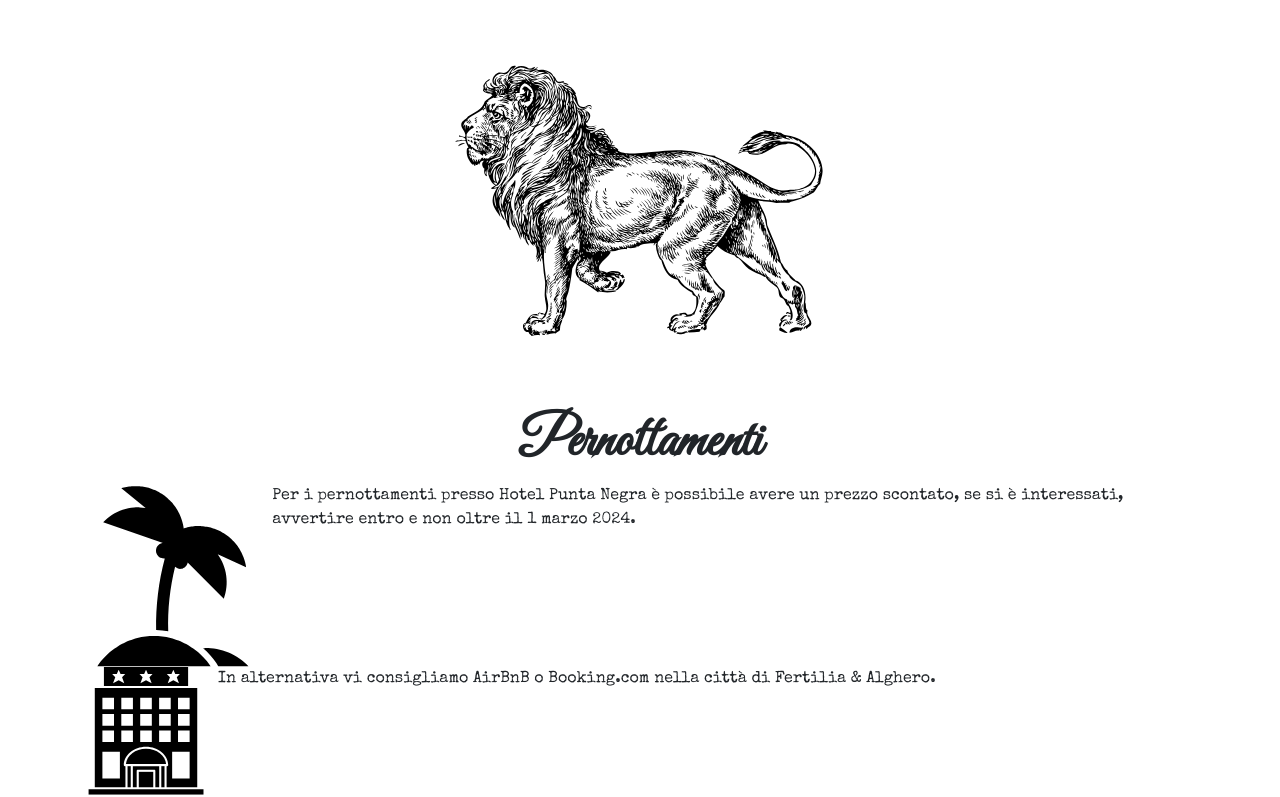
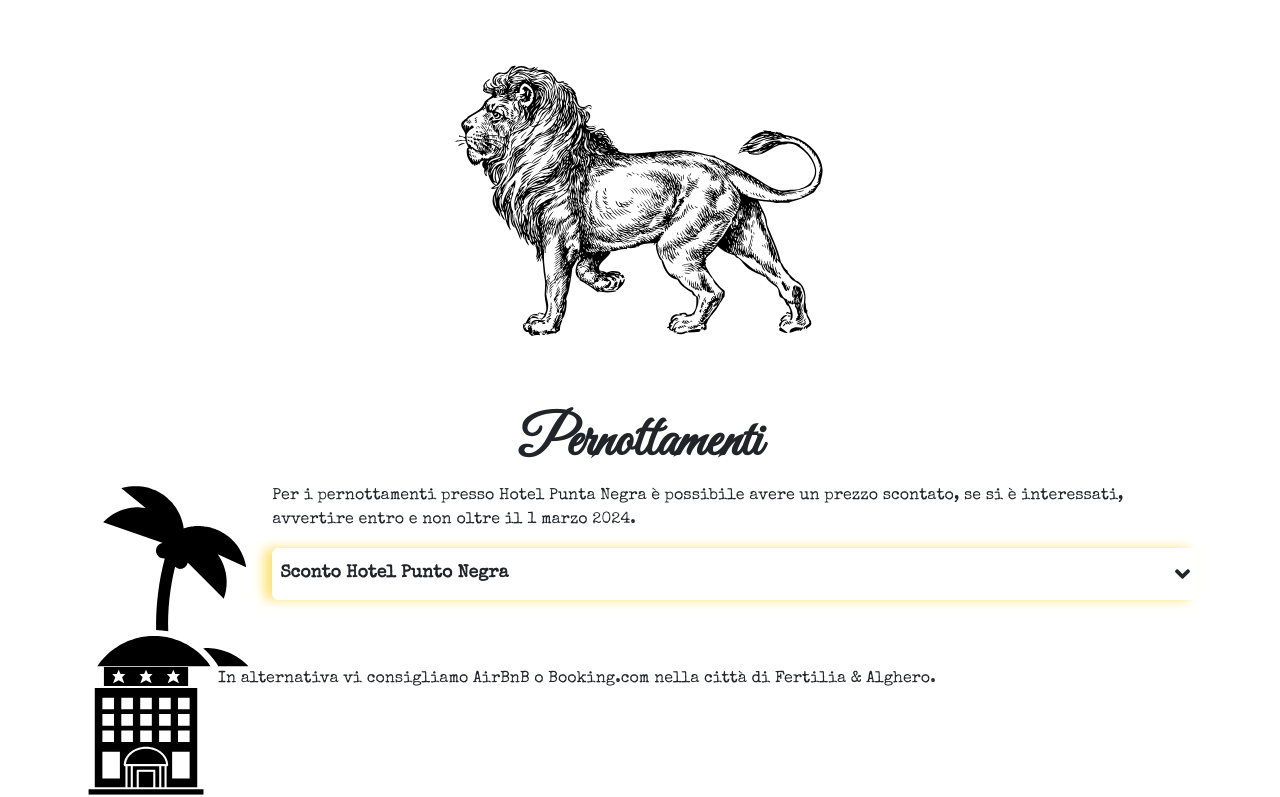
Before and after one commit to FeliciaPompei/wedding-website, an Angular app: page / in a window 1280 px wide. Shown: the part 1591-2388 px from the top of the page. Built offline with nearby package versions, Linux system fonts and the light colour scheme.

Commit message:
added container for discount hotel

```diff
--- a/src/app/day-program/day-program.component.html
+++ b/src/app/day-program/day-program.component.html
@@ -11,6 +11,41 @@
         <p>
           Per i pernottamenti presso Hotel Punta Negra è possibile avere un prezzo scontato, se si è interessati, avvertire entro e non oltre il 1 marzo 2024.
         </p>
+        <div class="discount-code-container">
+          <div class="dropdown-header" (click)="changeImage()">
+            <div class="font-typewriter header-style">
+              Sconto Hotel Punto Negra
+            </div>
+            <div *ngIf="!isDropdownOpen" class="arrow">
+              <fa-icon [icon]="faAngleDown"></fa-icon>
+            </div>
+            <div *ngIf="isDropdownOpen" class="arrow">
+              <fa-icon [icon]="faAngleUp"></fa-icon>
+            </div>
+          </div>
+          <div class="dropdown-container font-typewriter" *ngIf="isDropdownOpen" >
+            <p>
+              Per i pernottamenti presso Hotel Punta Negra è possibile avere un prezzo scontato:
+            </p>
+            <ul>
+              <li>
+                Accedere al sito internet: <a target="_blank" href="https://www.hotelpuntanegra.it/">Hotel Punta Negra</a>
+              </li>
+              <li>
+                selezionare il numero degli ospiti,
+              </li>
+              <li>
+                selezionare il giorno e il numero delle notti che si intende soggiornare,
+              </li>
+              <li>
+                cliccare su inserisci un codice e nella finestra Special Code inserire il codice sconto wedding2024
+              </li>
+              <li>
+                avviare la ricerca di disponibilità;
+              </li>
+            </ul>
+          </div>
+        </div>
       </div>
     </div>
     <div class="wrapper">
--- a/src/app/day-program/day-program.component.scss
+++ b/src/app/day-program/day-program.component.scss
@@ -14,4 +14,26 @@
     width:8rem;
     margin-right: .5rem;
   }
+  .discount-code-container{
+    padding:0.5rem;
+    margin-bottom:1rem;
+    // border: .5px solid black;
+    border-radius: .4rem;
+    box-shadow: -.5em 0 .7em #FDE377;
+    .dropdown-header{
+      display:flex;
+      justify-content: space-between;
+      align-items: center;
+      .header-style{
+        font-size:1.1rem;
+        font-weight:800;
+      }
+      .arrow{
+        font-size:1.5rem;
+      }
+    }
+    .dropdown-container{
+      padding: 10px;
+    }
+  }
 }
--- a/src/app/day-program/day-program.component.ts
+++ b/src/app/day-program/day-program.component.ts
@@ -1,4 +1,5 @@
 import { Component } from '@angular/core';
+import { faAngleDown, faAngleUp  } from '@fortawesome/free-solid-svg-icons';
 
 @Component({
   selector: 'day-program',
@@ -6,5 +7,13 @@ import { Component } from '@angular/core';
   styleUrls: ['./day-program.component.scss']
 })
 export class DayProgramComponent {
+  isDropdownOpen:boolean = false;
+  faAngleDown = faAngleDown;
+  faAngleUp = faAngleUp;
+  constructor(){
+  }
 
+  changeImage(){
+    this.isDropdownOpen = !this.isDropdownOpen;
+  }
 }
--- a/src/app/wedding-banner/wedding-banner.component.html
+++ b/src/app/wedding-banner/wedding-banner.component.html
@@ -17,7 +17,7 @@
       </p>
     </div>
     <div>
-      <p class="text-left">
+      <p class="text-center">
         La cerimonia e il ricevimento avranno luogo presso:
       </p>
       <a href="https://maps.app.goo.gl/GKLLgypmKffYLbxo7" target="_blank">
```
